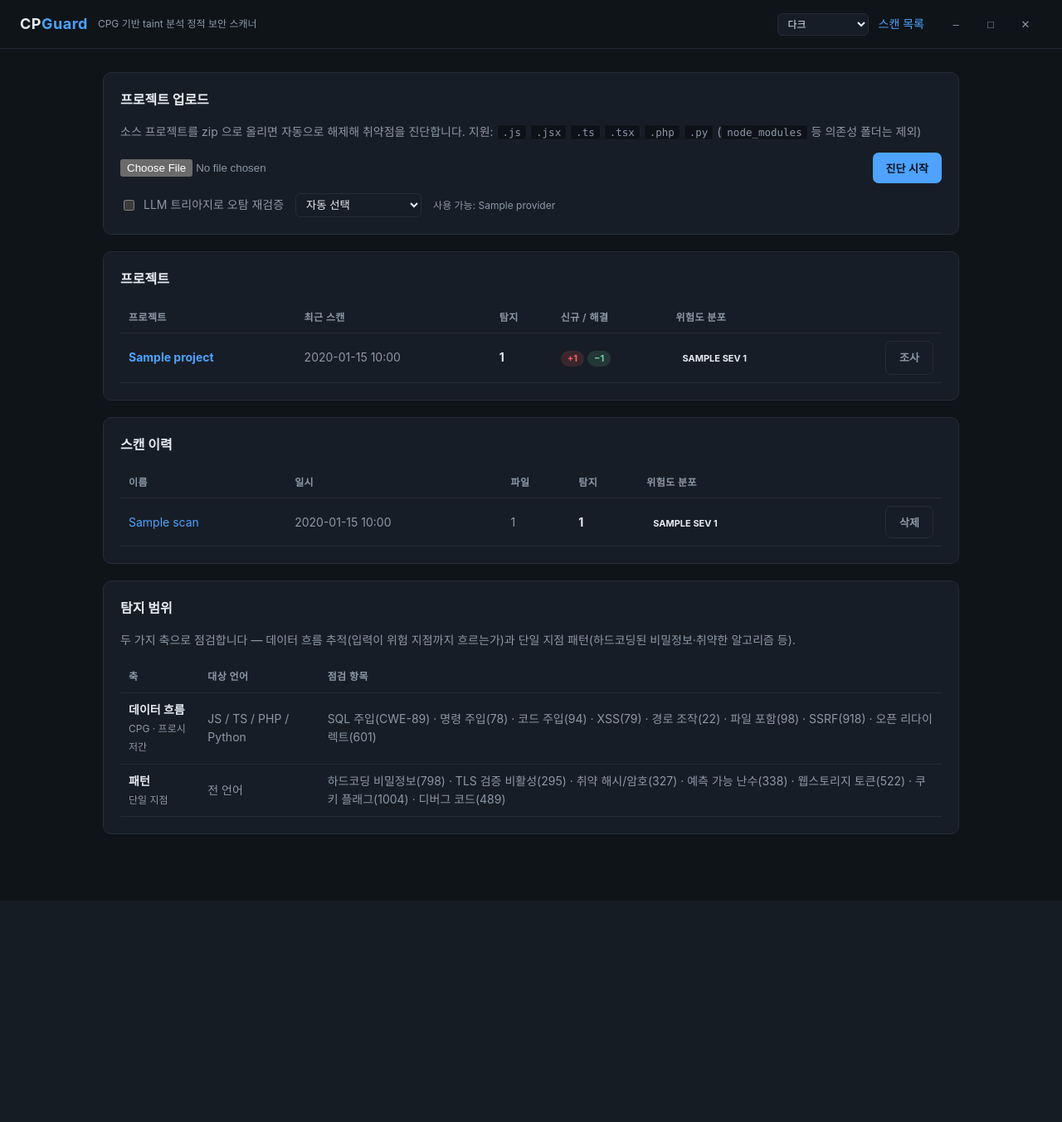
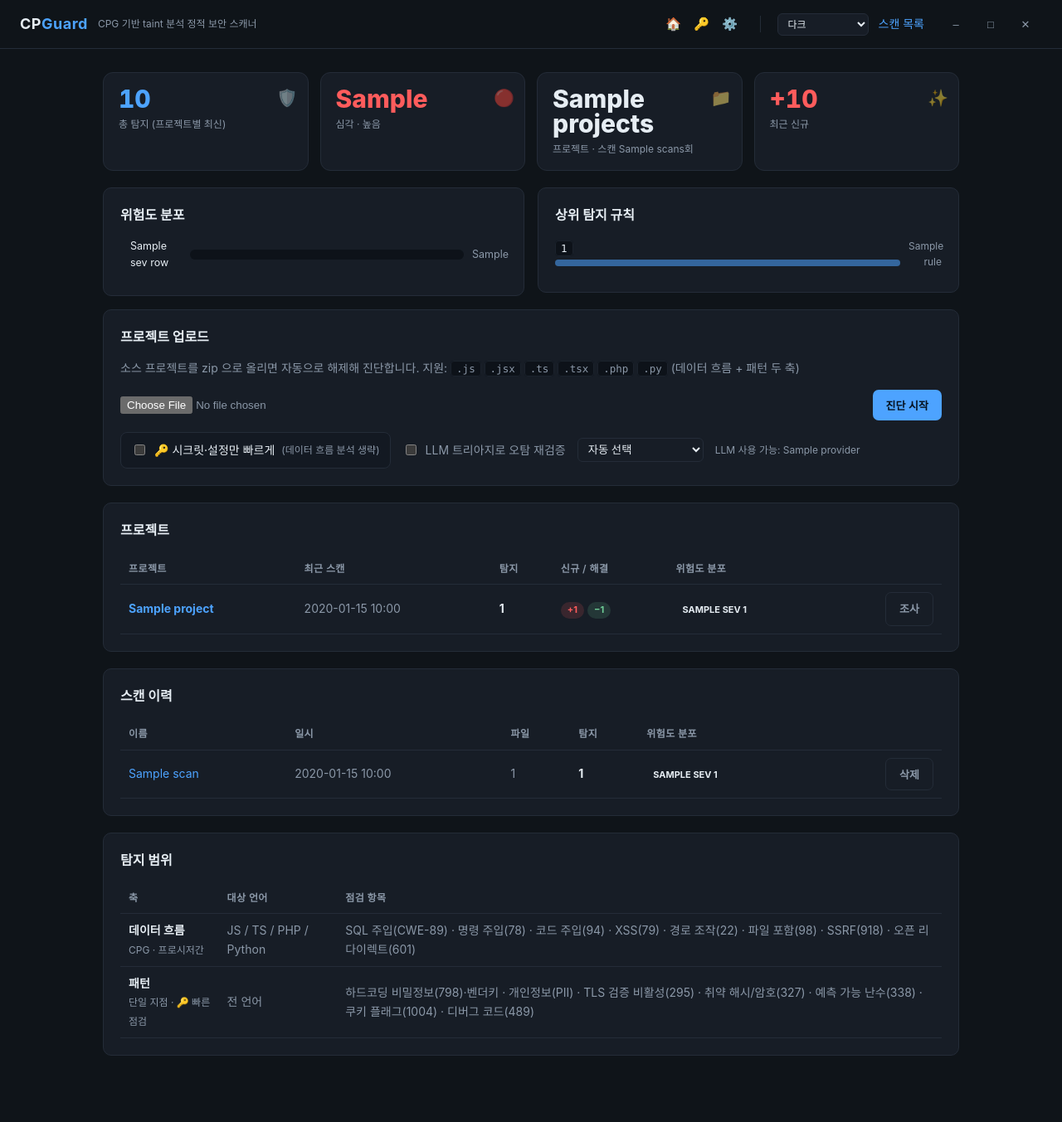
Before and after one commit to KimJeju/cpguard, a Django app: template cpguard/web/templates/index.html in a window 1280 px wide. Shown: the whole page at 83% size. Before the commit the page ends 1006 px from the top, so only its background shows below. Run offline with Django 3.2, Linux system fonts and the light colour scheme; the template is opened without the code that fills it: most values are stand-ins (such as "Sample title", 1, 10 or a date in 2020).

Commit message:
feat: 앱 툴바·시크릿 빠른점검·대시보드 시각화·LLM 키 설정창
- 상단 툴바(Ghidra 식 아이콘 스트립): 홈·시크릿 점검·설정. 모든 페이지 공통.
- 시크릿 전용 빠른 점검: scan_path(secrets_only) 로 데이터 흐름 축 생략,
  패턴(하드코딩 비밀정보·개인정보·설정)만 점검. 툴바 🔑 / 업로드 토글.
- 대시보드 개편(index): 상태 타일(총탐지·심각높음·프로젝트·신규),
  위험도 분포 바, 상위 탐지 규칙 바. _base_context 에 집계 추가.
- LLM API 키 설정창(/settings): Claude/OpenAI/Gemini 키를 DATA_DIR/config.json
  에 저장(권한 축소)·마스킹 표시·즉시 적용. 기동 시 apply_to_env 로 환경변수화.

Co-Authored-By: Claude Fable 5.1 <noreply@anthropic.com>

```diff
--- a/cpguard/desktop.py
+++ b/cpguard/desktop.py
@@ -106,6 +106,8 @@ def _serve(host: str, port: int) -> None:
     django.setup()
     from django.core.management import call_command
 
+    from .web.config import apply_to_env  # 저장된 LLM 키를 환경변수로
+    apply_to_env()
     call_command("migrate", verbosity=0, interactive=False)
     call_command("runserver", f"{host}:{port}", use_reloader=False, verbosity=0)
 
--- a/cpguard/web/run.py
+++ b/cpguard/web/run.py
@@ -16,6 +16,8 @@ def serve(host: str = "127.0.0.1", port: int = 8000, open_browser: bool = True)
     django.setup()
     from django.core.management import call_command
 
+    from .config import apply_to_env  # 저장된 LLM 키를 환경변수로
+    apply_to_env()
     # 정식 마이그레이션 — 설치본을 새 버전으로 덮어써도 스키마가 안전하게 갱신된다
     call_command("migrate", verbosity=0, interactive=False)
 
--- a/cpguard/web/templates/base.html
+++ b/cpguard/web/templates/base.html
@@ -101,6 +101,12 @@
           border:0;color:var(--muted);cursor:pointer;font-size:13px;border-radius:5px;line-height:1;-webkit-app-region:no-drag}
   .winbtn:hover{background:var(--hover);color:var(--fg)}
   .winbtn.winclose:hover{background:#e81123;color:#fff}
+  /* ---- 앱 툴바 (Ghidra 식 아이콘 툴 스트립) ---- */
+  .apptools{display:flex;align-items:center;gap:2px}
+  .tbtn{width:32px;height:30px;display:flex;align-items:center;justify-content:center;border-radius:6px;
+        color:var(--muted);font-size:15px;text-decoration:none;cursor:pointer;border:1px solid transparent;-webkit-app-region:no-drag}
+  .tbtn:hover{background:var(--hover);color:var(--fg);border-color:var(--line);text-decoration:none}
+  .tsep{width:1px;height:20px;background:var(--line);margin:0 8px}
 </style>
 {% block head %}{% endblock %}
 </head>
@@ -109,6 +115,12 @@
   <div class="logo pywebview-drag-region">CP<span>Guard</span></div>
   <div class="tag pywebview-drag-region">CPG 기반 taint 분석 정적 보안 스캐너</div>
   <div class="drag-spacer pywebview-drag-region"></div>
+  <nav class="apptools">
+    <a class="tbtn" href="/" title="홈 · 새 스캔">🏠</a>
+    <a class="tbtn" href="/?mode=secrets" title="시크릿·설정 빠른 점검">🔑</a>
+    <a class="tbtn" href="/settings/" title="설정 · LLM API 키">⚙️</a>
+  </nav>
+  <span class="tsep"></span>
   <select id="theme-sel" title="테마">
     <option value="dark">다크</option>
     <option value="light">라이트</option>
--- a/cpguard/web/templates/index.html
+++ b/cpguard/web/templates/index.html
@@ -1,36 +1,116 @@
 {% extends "base.html" %}
+
+{% block head %}
+<style>
+  /* ---- 상태 타일 ---- */
+  .tiles { display: grid; grid-template-columns: repeat(4, 1fr); gap: 14px; margin-bottom: 20px; }
+  .tile { background: var(--panel); border: 1px solid var(--line); border-radius: 12px; padding: 16px 18px; position: relative; overflow: hidden; }
+  .tile .tn { font-size: 30px; font-weight: 800; line-height: 1; font-variant-numeric: tabular-nums; }
+  .tile .tl { color: var(--muted); font-size: 12px; margin-top: 6px; }
+  .tile.accent .tn { color: var(--accent); }
+  .tile.crit .tn { color: var(--crit); }
+  .tile.good .tn { color: var(--low); }
+  .tile .spark { position: absolute; right: 12px; top: 14px; font-size: 20px; opacity: .5; }
+
+  /* ---- 분포 바 ---- */
+  .dbar { display: grid; grid-template-columns: 74px 1fr 42px; align-items: center; gap: 10px; margin: 9px 0; font-size: 12.5px; }
+  .dbar .lab { display: flex; align-items: center; gap: 6px; }
+  .dbar .track { height: 12px; background: var(--sunken); border-radius: 6px; overflow: hidden; }
+  .dbar .fill { height: 100%; border-radius: 6px; min-width: 2px; }
+  .fill.s-critical { background: var(--crit); } .fill.s-high { background: var(--high); }
+  .fill.s-medium { background: var(--med); } .fill.s-low { background: var(--low); } .fill.s-info { background: var(--muted); }
+  .dbar .n { text-align: right; color: var(--muted); font-variant-numeric: tabular-nums; }
+  .dot { width: 9px; height: 9px; border-radius: 50%; display: inline-block; }
+  .dot.s-critical { background: var(--crit); } .dot.s-high { background: var(--high); }
+  .dot.s-medium { background: var(--med); } .dot.s-low { background: var(--low); } .dot.s-info { background: var(--muted); }
+
+  .rule-bar { display: grid; grid-template-columns: 1fr 40px; align-items: center; gap: 10px; margin: 7px 0; font-size: 12px; }
+  .rule-bar .rn { overflow: hidden; text-overflow: ellipsis; white-space: nowrap; }
+  .rule-bar .rt { height: 8px; background: color-mix(in srgb, var(--accent) 55%, transparent); border-radius: 4px; margin-top: 3px; min-width: 3px; }
+  .rule-bar .rc { text-align: right; color: var(--muted); }
+
+  .grid2 { display: grid; grid-template-columns: 1fr 1fr; gap: 16px; align-items: start; }
+  .empty-hint { color: var(--muted); font-size: 13px; padding: 8px 0; }
+  .secrets-toggle { border: 1px solid var(--line); border-radius: 8px; padding: 10px 12px; background: var(--panel-2); }
+  @media (max-width: 720px) { .tiles { grid-template-columns: repeat(2, 1fr); } .grid2 { grid-template-columns: 1fr; } }
+</style>
+{% endblock %}
+
 {% block content %}
   {% if error %}<div class="err">{{ error }}</div>{% endif %}
 
+  <!-- 상태 타일 -->
+  <div class="tiles">
+    <div class="tile accent"><div class="tn">{{ stats.total }}</div><div class="tl">총 탐지 (프로젝트별 최신)</div><span class="spark">🛡️</span></div>
+    <div class="tile crit"><div class="tn">{{ stats.crit_high }}</div><div class="tl">심각 · 높음</div><span class="spark">🔴</span></div>
+    <div class="tile"><div class="tn">{{ stats.projects }}</div><div class="tl">프로젝트 · 스캔 {{ stats.scans }}회</div><span class="spark">📁</span></div>
+    <div class="tile {% if stats.new_total %}crit{% else %}good{% endif %}"><div class="tn">{% if stats.new_total %}+{{ stats.new_total }}{% else %}0{% endif %}</div><div class="tl">최근 신규</div><span class="spark">✨</span></div>
+  </div>
+
+  <div class="grid2" style="margin-bottom:16px">
+    <!-- 위험도 분포 -->
+    <div class="card" style="margin:0">
+      <h2>위험도 분포</h2>
+      {% if stats.total %}
+        {% for r in sev_rows %}
+        <div class="dbar">
+          <span class="lab"><span class="dot s-{{ r.key }}"></span>{{ r.label }}</span>
+          <span class="track"><span class="fill s-{{ r.key }}" style="width:{% widthratio r.n stats.sev_max 100 %}%"></span></span>
+          <span class="n">{{ r.n }}</span>
+        </div>
+        {% endfor %}
+      {% else %}
+        <p class="empty-hint">아직 스캔 결과가 없습니다. 아래에서 프로젝트를 올려 진단을 시작하세요.</p>
+      {% endif %}
+    </div>
+
+    <!-- 상위 탐지 규칙 -->
+    <div class="card" style="margin:0">
+      <h2>상위 탐지 규칙</h2>
+      {% if stats.top_rules %}
+        {% for rid, n in stats.top_rules %}
+        <div class="rule-bar">
+          <div class="rn"><code>{{ rid }}</code><div class="rt" style="width:{% widthratio n stats.top_rules_max 100 %}%"></div></div>
+          <div class="rc">{{ n }}</div>
+        </div>
+        {% endfor %}
+      {% else %}
+        <p class="empty-hint">데이터가 쌓이면 가장 많이 나온 규칙이 여기 정렬됩니다.</p>
+      {% endif %}
+    </div>
+  </div>
+
+  <!-- 업로드 -->
   <div class="card">
-    <h2>프로젝트 업로드</h2>
-    <p class="muted">소스 프로젝트를 zip 으로 올리면 자동으로 해제해 취약점을 진단합니다.
-       지원: <code>.js</code> <code>.jsx</code> <code>.ts</code> <code>.tsx</code>
-       <code>.php</code> <code>.py</code>
-       (<code>node_modules</code> 등 의존성 폴더는 제외)</p>
+    <h2>{% if secrets_mode %}🔑 시크릿·설정 빠른 점검{% else %}프로젝트 업로드{% endif %}</h2>
+    <p class="muted">소스 프로젝트를 zip 으로 올리면 자동으로 해제해 진단합니다.
+       지원: <code>.js</code> <code>.jsx</code> <code>.ts</code> <code>.tsx</code> <code>.php</code> <code>.py</code>
+       {% if not secrets_mode %}(데이터 흐름 + 패턴 두 축){% else %}(패턴 축만 — 하드코딩 비밀정보·개인정보·설정 위생){% endif %}</p>
 
     <form id="scanform" method="post" action="{% url 'upload' %}" enctype="multipart/form-data"
           style="display:flex;gap:12px;align-items:center;margin-top:14px">
       {% csrf_token %}
       <input type="file" name="archive" accept=".zip" required style="color:var(--muted);flex:1">
-      <button class="btn" type="submit">진단 시작</button>
+      <button class="btn" type="submit">{% if secrets_mode %}시크릿 점검 시작{% else %}진단 시작{% endif %}</button>
     </form>
 
-    <div style="display:flex;gap:14px;align-items:center;margin-top:12px;flex-wrap:wrap">
+    <div style="display:flex;gap:14px;align-items:center;margin-top:14px;flex-wrap:wrap">
+      <label class="secrets-toggle" style="display:flex;gap:8px;align-items:center;cursor:pointer">
+        <input type="checkbox" name="secrets_only" form="scanform" value="1" {% if secrets_mode %}checked{% endif %}>
+        🔑 시크릿·설정만 빠르게 <span class="muted" style="font-size:12px">(데이터 흐름 분석 생략)</span>
+      </label>
       <label class="muted" style="display:flex;gap:8px;align-items:center;cursor:pointer">
         <input type="checkbox" name="triage" form="scanform" value="1">
         LLM 트리아지로 오탐 재검증
       </label>
-      <select name="provider" form="scanform"
-              style="background:var(--panel);color:var(--fg);border:1px solid var(--line);
-                     border-radius:6px;padding:5px 8px">
+      <select name="provider" form="scanform" style="background:var(--panel);color:var(--fg);border:1px solid var(--line);border-radius:6px;padding:5px 8px">
         <option value="">자동 선택</option>
         <option value="claude">Claude</option>
         <option value="openai">ChatGPT (OpenAI)</option>
         <option value="gemini">Gemini</option>
       </select>
       <span class="muted" style="font-size:12px">
-        {% if providers %}사용 가능: {{ providers|join:", " }}{% else %}API 키 없음 — 환경변수 ANTHROPIC_API_KEY / OPENAI_API_KEY / GEMINI_API_KEY{% endif %}
+        {% if providers %}LLM 사용 가능: {{ providers|join:", " }}{% else %}LLM 키 없음 — <a href="{% url 'settings' %}">설정</a>에서 추가{% endif %}
       </span>
     </div>
   </div>
@@ -69,45 +149,31 @@
         <td class="muted">{{ s.created_at|date:"Y-m-d H:i" }}</td>
         <td class="muted">{{ s.file_count }}</td>
         <td>{% if s.finding_count %}<b>{{ s.finding_count }}</b>{% else %}<span class="muted">0</span>{% endif %}</td>
-        <td>
-          {% for sev, n in s.severity_counts.items %}
-            <span class="badge {{ sev }}">{{ sev|upper }} {{ n }}</span>
-          {% empty %}
-            <span class="muted">—</span>
-          {% endfor %}
-        </td>
+        <td>{% for sev, n in s.severity_counts.items %}<span class="badge {{ sev }}">{{ sev|upper }} {{ n }}</span> {% empty %}<span class="muted">—</span>{% endfor %}</td>
         <td style="text-align:right">
-          <form method="post" action="{% url 'delete' s.pk %}" style="display:inline">
-            {% csrf_token %}<button class="btn ghost" type="submit">삭제</button>
-          </form>
+          <form method="post" action="{% url 'delete' s.pk %}" style="display:inline">{% csrf_token %}<button class="btn ghost" type="submit">삭제</button></form>
         </td>
       </tr>
       {% endfor %}
     </table>
     {% else %}
-      <p class="muted">아직 스캔 기록이 없습니다.</p>
+      <p class="empty-hint">아직 스캔 기록이 없습니다.</p>
     {% endif %}
   </div>
 
   <div class="card">
     <h2>탐지 범위</h2>
-    <p class="muted" style="margin-bottom:14px">
-      두 가지 축으로 점검합니다 — 데이터 흐름 추적(입력이 위험 지점까지 흐르는가)과
-      단일 지점 패턴(하드코딩된 비밀정보·취약한 알고리즘 등).
-    </p>
     <table>
       <tr><th>축</th><th>대상 언어</th><th>점검 항목</th></tr>
       <tr>
         <td><b>데이터 흐름</b><br><span class="muted" style="font-size:12px">CPG · 프로시저간</span></td>
         <td class="muted">JS / TS / PHP / Python</td>
-        <td class="muted">SQL 주입(CWE-89) · 명령 주입(78) · 코드 주입(94) · XSS(79) ·
-            경로 조작(22) · 파일 포함(98) · SSRF(918) · 오픈 리다이렉트(601)</td>
+        <td class="muted">SQL 주입(CWE-89) · 명령 주입(78) · 코드 주입(94) · XSS(79) · 경로 조작(22) · 파일 포함(98) · SSRF(918) · 오픈 리다이렉트(601)</td>
       </tr>
       <tr>
-        <td><b>패턴</b><br><span class="muted" style="font-size:12px">단일 지점</span></td>
+        <td><b>패턴</b><br><span class="muted" style="font-size:12px">단일 지점 · 🔑 빠른 점검</span></td>
         <td class="muted">전 언어</td>
-        <td class="muted">하드코딩 비밀정보(798) · TLS 검증 비활성(295) · 취약 해시/암호(327) ·
-            예측 가능 난수(338) · 웹스토리지 토큰(522) · 쿠키 플래그(1004) · 디버그 코드(489)</td>
+        <td class="muted">하드코딩 비밀정보(798)·벤더키 · 개인정보(PII) · TLS 검증 비활성(295) · 취약 해시/암호(327) · 예측 가능 난수(338) · 쿠키 플래그(1004) · 디버그 코드(489)</td>
       </tr>
     </table>
   </div>
--- a/cpguard/web/urls.py
+++ b/cpguard/web/urls.py
@@ -4,6 +4,7 @@ from . import views
 
 urlpatterns = [
     path("", views.index, name="index"),
+    path("settings/", views.settings_page, name="settings"),
     path("project/<str:name>/", views.project_home, name="project_home"),
     path("scan/", views.upload, name="upload"),
     path("scan/progress/<str:job_id>/", views.scan_progress, name="scan_progress"),
```
Also changed, not shown: cpguard/scanner.py (+38 -34 lines), cpguard/web/config.py (added, +56 -0 lines), cpguard/web/templates/settings.html (added, +64 -0 lines), cpguard/web/views.py (+72 -6 lines), tests/test_web.py (+42 -0 lines).
